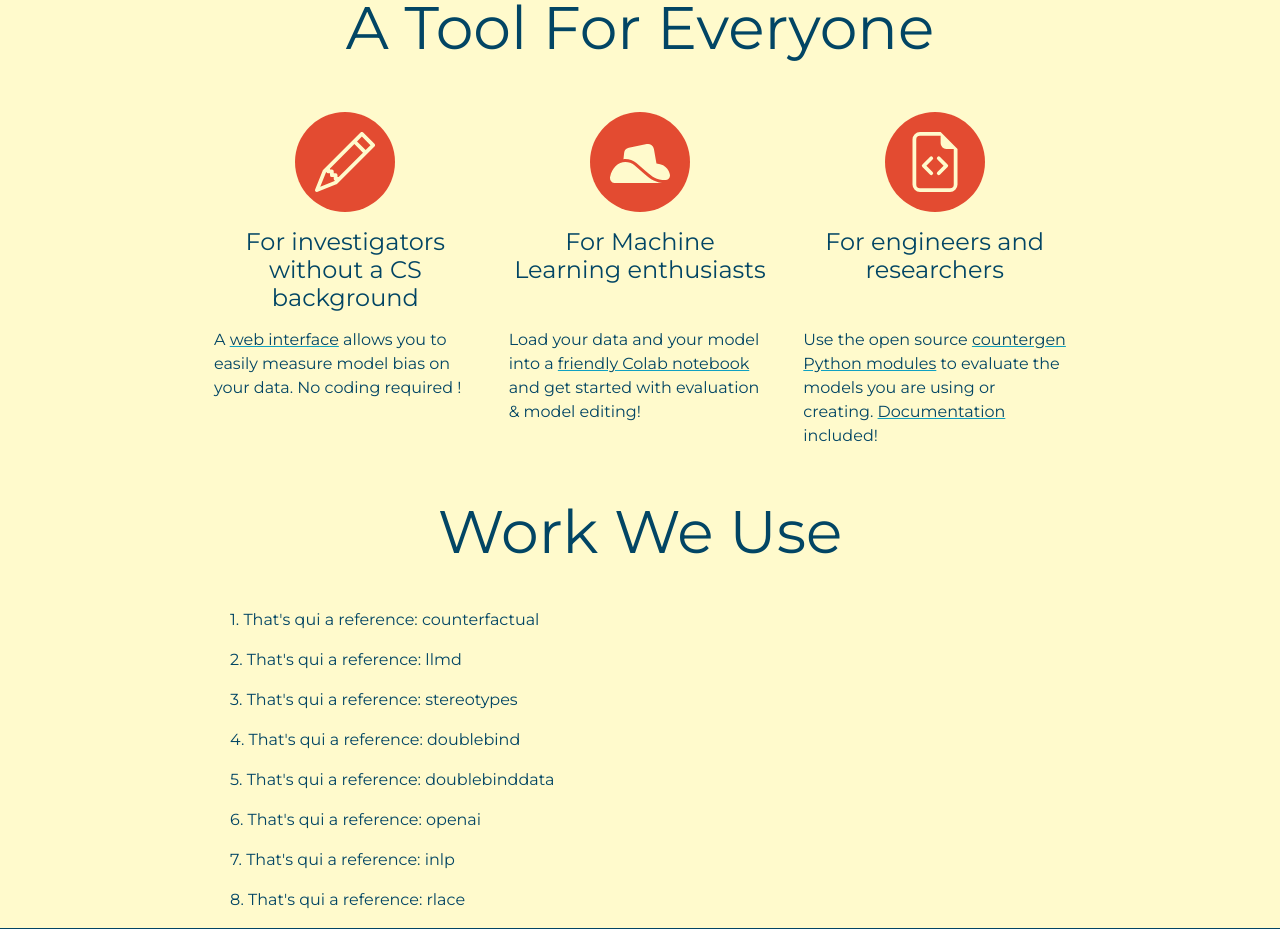
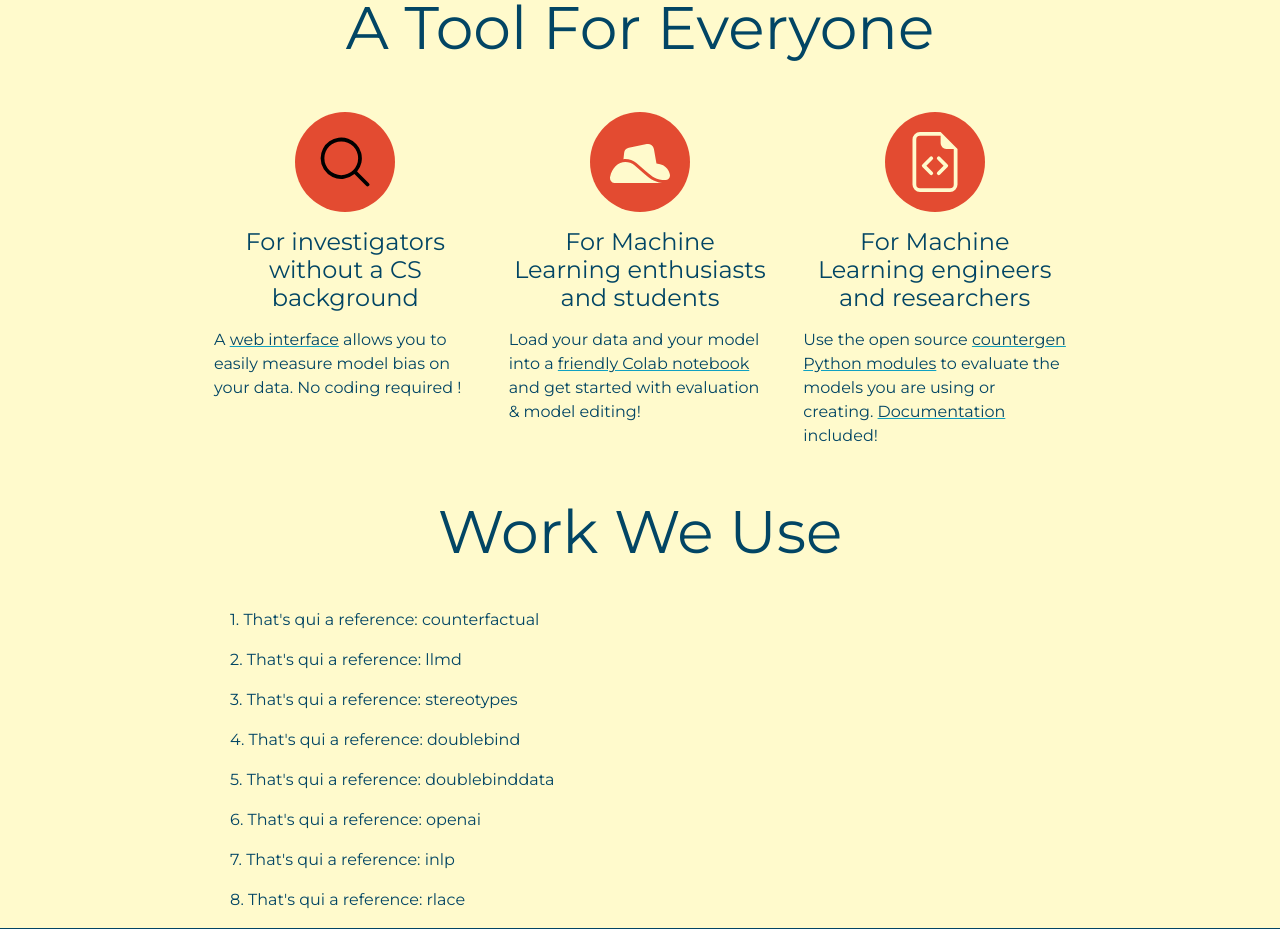
Before and after one commit to safer-ai/SaferAI-Website, a React (Create React App) app in the folder frontend/: page / in a window 1280 px wide. Shown: the part 1660-2589 px from the top of the page. Built offline with nearby package versions, Linux system fonts and the light colour scheme; no server answers.

Commit message:
Look improvement touches

```diff
--- a/frontend/src/CountergenMain.css
+++ b/frontend/src/CountergenMain.css
@@ -1,25 +1,3 @@
-/* From https://codesandbox.io/s/react-landing-page-template-forked-8jb1hf?file=/public/css/style.css:2888-5819 */
-
-.intro {
-  display: table;
-  width: 100%;
-  padding: 0;
-  background: url(../public/intro-bg.png) center center no-repeat;
-  background-color: rgb(90%, 90%, 90%);
-  -webkit-background-size: cover;
-  -moz-background-size: cover;
-  background-size: cover;
-  -o-background-size: cover;
-}
-.intro-overlay {
-  background: rgba(255, 255, 255, 0.8);
-  height: 98vh;
-  text-align: center;
-  display: flex;
-  flex-direction: column;
-  justify-content: center;
-}
-
 h2 {
   margin: 1em;
 }
--- a/frontend/src/coutergenmain_sections/UseCases.tsx
+++ b/frontend/src/coutergenmain_sections/UseCases.tsx
@@ -41,7 +41,20 @@ const UseCases = () => {
           flexDirection="column"
         >
           <CircleAvatar>
-            <BsPencil size={"3em"} />
+            <svg
+              stroke-width="0"
+              viewBox="0 0 24 24"
+              aria-hidden="true"
+              height="3em"
+              width="3em"
+              xmlns="http://www.w3.org/2000/svg"
+            >
+              <path
+                fill-rule="evenodd"
+                d="M10.5 3.75a6.75 6.75 0 100 13.5 6.75 6.75 0 000-13.5zM2.25 10.5a8.25 8.25 0 1114.59 5.28l4.69 4.69a.75.75 0 11-1.06 1.06l-4.69-4.69A8.25 8.25 0 012.25 10.5z"
+                clip-rule="evenodd"
+              ></path>
+            </svg>
           </CircleAvatar>
         </Grid>
         <Grid item xs={12} md={4} order={{ md: 4 }}>
@@ -73,7 +86,7 @@ const UseCases = () => {
         </Grid>
         <Grid item xs={12} md={4} order={{ md: 5 }}>
           <Typography variant="h3" fontSize="24px" textAlign={"center"}>
-            For Machine Learning enthusiasts
+            For Machine Learning enthusiasts and students
           </Typography>
         </Grid>
         <Grid item xs={12} md={4} order={{ md: 8 }}>
@@ -98,7 +111,7 @@ const UseCases = () => {
         </Grid>
         <Grid item xs={12} md={4} order={{ md: 6 }}>
           <Typography variant="h3" fontSize="24px" textAlign={"center"}>
-            For engineers and researchers
+            For Machine Learning engineers and researchers
           </Typography>
         </Grid>
         <Grid item xs={12} md={4} order={{ md: 9 }}>
```
